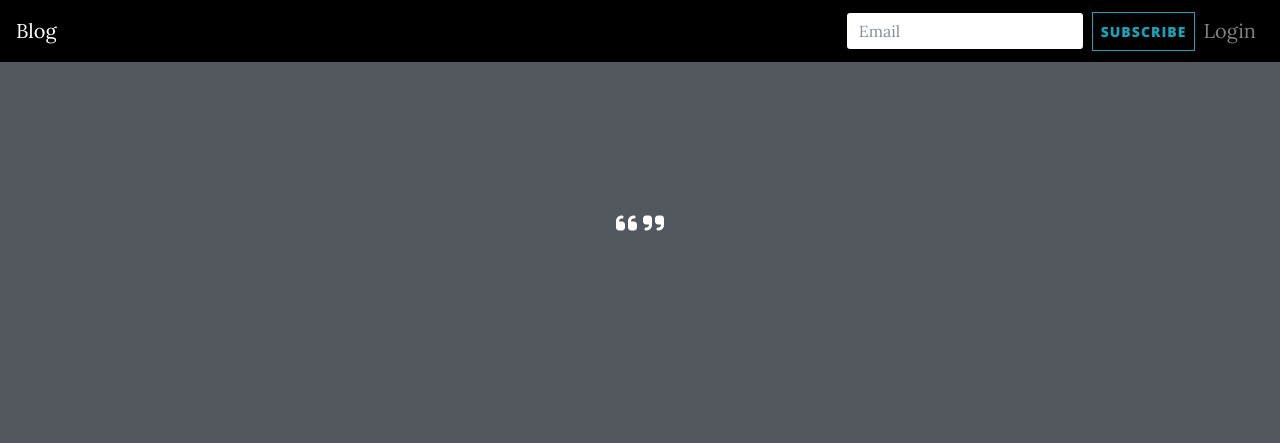
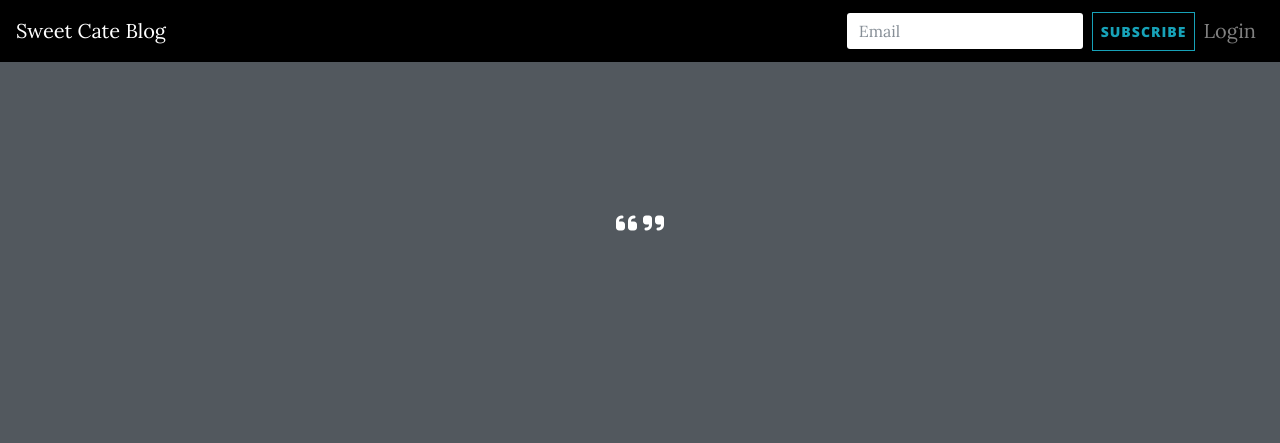
Before and after one commit to catekui/personal-blog, a Python web app: template app/templates/index.html in a window 1280 px wide. Shown: the top 443 px of the page. Run offline with Jinja, Linux system fonts and the light colour scheme; the template is opened without the code that fills it, so the values that code supplies are empty; some libraries are stand-ins or nearby versions.

Commit message:
updated some changes

```diff
--- a/app/templates/base.html
+++ b/app/templates/base.html
@@ -36,7 +36,7 @@
 
   <!-- Navigation -->
   <nav class="navbar navbar-expand-lg navbar-dark fixed-top" style="background-color: #000;">
-    <a class="navbar-brand" href="/" >Blog</a>
+    <a class="navbar-brand" href="/" > Sweet Cate Blog</a>
     <button class="navbar-toggler" type="button" data-toggle="collapse" data-target="#navbarSupportedContent"
       aria-controls="navbarSupportedContent" aria-expanded="false" aria-label="Toggle navigation">
       <span class="navbar-toggler-icon"></span>
--- a/manage.py
+++ b/manage.py
@@ -3,7 +3,7 @@ from flask_script import Manager, Server
 from flask_migrate import Migrate, MigrateCommand
 from app.models import User, Post, Comment
 
-app = create_app("production")
+app = create_app("development")
 manager = Manager(app)
 manager.add_command("server", Server)
 
```
Also changed, not shown: app/static/img/about-bg.jpg (deleted), app/static/img/contact-bg.jpg (deleted), app/static/img/home-bg.jpg (deleted), app/static/img/post-bg.jpg (deleted), app/static/img/post-sample-image.jpg (deleted), runtime.txt (line endings or trailing spaces).
